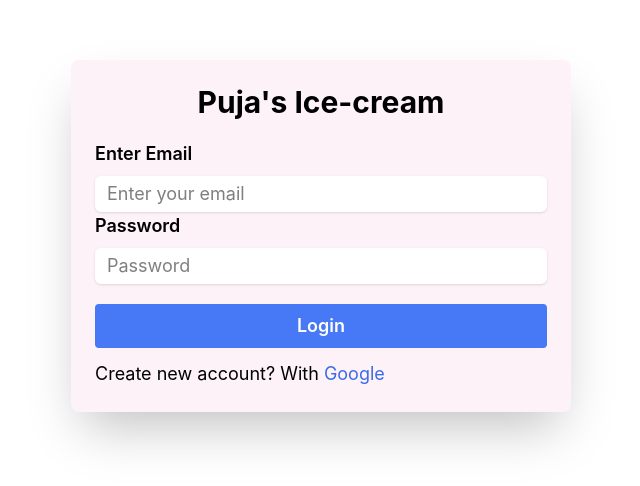
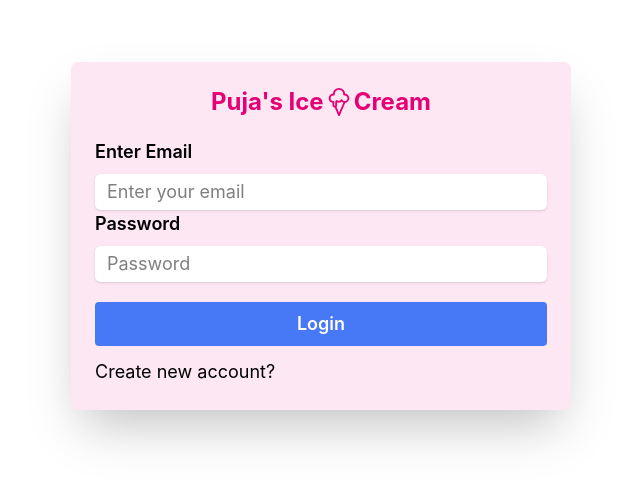
Before and after one commit to pujahalder369/ice-cream-web, a React (Vite) app: page /login in a window 1280 px wide. Shown: the part 164-650 px from the top of the page, without its empty margins (319-959 px from the left). Built offline with nearby package versions, Linux system fonts and the light colour scheme.

Commit message:
thankyoupopup

```diff
--- a/src/Auth/Login/index.jsx
+++ b/src/Auth/Login/index.jsx
@@ -1,4 +1,5 @@
 import React, { useState } from "react";
+import { IoIceCreamOutline } from "react-icons/io5";
 import { Link, useNavigate } from "react-router-dom";
 
 const Login = () => {
@@ -17,9 +18,9 @@
 
   return (
     <div className="bg-white flex justify-center items-center w-full h-screen ">
-      <div className="rounded-lg shadow-2xl text-lg bg-pink-50 w-[500px] p-6 space-y-3">
-        <h1 className="text-center font-bold text-3xl mb-5">
-          Puja's Ice-cream
+      <div className="rounded-lg shadow-2xl text-lg bg-pink-100 w-[380px] sm:w-[500px] p-3 sm:p-6 space-y-3">
+        <h1 className="font-bold text-3xl mb-5 flex items-center justify-center sm:text-2xl text-pink-600">
+          Puja's Ice<IoIceCreamOutline size={30} />Cream
         </h1>
         <form onSubmit={handleLogIn}>
           <div className="flex flex-col gap-2">
@@ -53,11 +54,7 @@
             to={"/sign-up"}
             className="hover:text-[#3a6be7] transition-all duration-300"
           >
-            Create new account
-          </Link>
-          ? With{" "}
-          <Link className="text-[#3a6be7]" to={""}>
-            Google
+            Create new account?
           </Link>
         </p>
       </div>
--- a/src/Auth/SignUp/index.jsx
+++ b/src/Auth/SignUp/index.jsx
@@ -1,4 +1,5 @@
 import React, { useState } from "react";
+import { IoIceCreamOutline } from "react-icons/io5";
 import { Link, useNavigate } from "react-router-dom";
 
 const SignUp = () => {
@@ -36,10 +37,10 @@
 
   return (
     <div className="bg-white flex justify-center items-center w-full h-screen ">
-      <div className="rounded-lg shadow-2xl text-lg bg-pink-50 w-[500px] p-6 space-y-3">
-        <h1 className="text-center font-bold text-3xl mb-5">
-          Puja's Ice-cream
-        </h1>
+      <div className="rounded-lg shadow-2xl text-lg bg-pink-100 w-[380px] sm:w-[500px] p-3 sm:p-6 space-y-3">
+        <h1 className="font-bold text-3xl mb-5 flex items-center justify-center sm:text-2xl text-pink-600">
+                  Puja's Ice<IoIceCreamOutline size={30} />Cream
+                </h1>
         <form onSubmit={handleSignUp}>
           <div className="flex flex-col gap-2">
             <label className="font-semibold">Enter your name</label>
--- a/src/Components/PaymentPopup/PaymentPopup.jsx
+++ b/src/Components/PaymentPopup/PaymentPopup.jsx
@@ -1,32 +1,34 @@
 import React, { useState } from "react";
 import { AiTwotoneLike } from "react-icons/ai";
-import { FaCheckCircle } from "react-icons/fa";
 import { IoMdClose } from "react-icons/io";
 import { IoCashOutline } from "react-icons/io5";
+import ThankYouPopup from "../ThankYouPopup/ThankYouPopup";
 
 const PaymentPopup = ({ closePopUp }) => {
+
     const [payMethod, setPayMethod] = useState("");
+    const [paymentSuccess, setPaymentSuccess] = useState(false);
 
     const hanldeMethod = () => {
-        if (payMethod === "cash") {
-            console.log("cash");
-        };
+        setPaymentSuccess(true);
+    };
 
-        if (payMethod === "upi") {
-            console.log("upi");
-        };
-    };
+    if (paymentSuccess) {
+        return (
+            <ThankYouPopup closePopUp={closePopUp} payMethod={payMethod} />
+        );
+    }
 
     return (
         <div className="fixed inset-0 bg-black/50 flex justify-center items-center transition-all duration-300">
-            <div className="bg-white p-6 rounded-lg w-xl">
+            <div className="bg-white p-6 rounded-lg w-[380px] sm:w-xl">
                 <div className="relative">
                     <h2 className="text-xl font-serif font-semibold mb-3">
                         Select payment method
                     </h2>
                     <button
                         onClick={closePopUp}
-                        className="absolute -top-3.5 -right-3.5 cursor-pointer transition-all duration-300"
+                        className="absolute -top-3.5 -right-3.5 cursor-pointer"
                     >
                         <IoMdClose size={30} />
                     </button>
--- /dev/null
+++ b/src/Components/ThankYouPopup/ThankYouPopup.jsx
@@ -0,0 +1,50 @@
+import React, { useContext } from 'react'
+import { FaCheckCircle } from 'react-icons/fa';
+import { IoMdClose } from 'react-icons/io';
+import { ContextData } from '../../ContextProvider/Context';
+
+const ThankYouPopup = ({ closePopUp, payMethod }) => {
+        const { clearCart } = useContext(ContextData);
+        const handleClear = () => {
+            clearCart();
+        }
+    return (
+        <div className="fixed inset-0 z-50 bg-black/50 flex justify-center items-center">
+            <div className="bg-white p-8 rounded-lg w-[90%] max-w-[400px] text-center relative">
+                <button
+                    onClick={closePopUp}
+                    className="absolute top-3 right-3 cursor-pointer"
+                >
+                    <IoMdClose size={30} />
+                </button>
+                <div className="flex justify-center mb-4">
+                    <FaCheckCircle
+                        size={70}
+                        className="text-green-500"
+                    />
+                </div>
+                <h2 className="text-3xl font-bold mb-3">
+                    Thank You!
+                </h2>
+                <p className="text-lg text-gray-600">
+                    Your order has been placed successfully.
+                </p>
+                <p className="text-gray-500 mb-5">
+                    Payment Method:{" "}
+                    <span className="font-semibold text-blue-500 uppercase">
+                        {payMethod}
+                    </span>
+                </p>
+
+                <div className="flex justify-center">
+                    <button onClick={handleClear} className="itemBtn"
+                    >
+                        Continue Shopping
+                    </button>
+                </div>
+            </div>
+        </div>
+    )
+}
+
+export default ThankYouPopup;
--- a/src/ContextProvider/Context.jsx
+++ b/src/ContextProvider/Context.jsx
@@ -86,6 +86,10 @@
         });
     };
 
+    const clearCart = () => {
+        setCart([]);
+    };
+
     const increament = (id) => {
         setCart((preQty) =>
             preQty.map((item) =>
@@ -116,7 +120,7 @@
 
     return (
         <ContextData.Provider
-            value={{ data, cart, addToCart, increament, decreament }}
+            value={{ data, cart, addToCart, increament, decreament, clearCart }}
         >
             {children}
         </ContextData.Provider>
--- a/src/Pages/PlaceOrder/PlaceOrder.jsx
+++ b/src/Pages/PlaceOrder/PlaceOrder.jsx
@@ -76,7 +76,7 @@
             <p>Total Price: {totalPrice}/-</p>
             <button
               onClick={() => setOpenPopup(true)}
-              className='mt-3 itemBtn'>Continue</button>
+              className='mt-3 itemBtn'>Place Order</button>
           </div>
         </div>
         {openPopup && (
```
